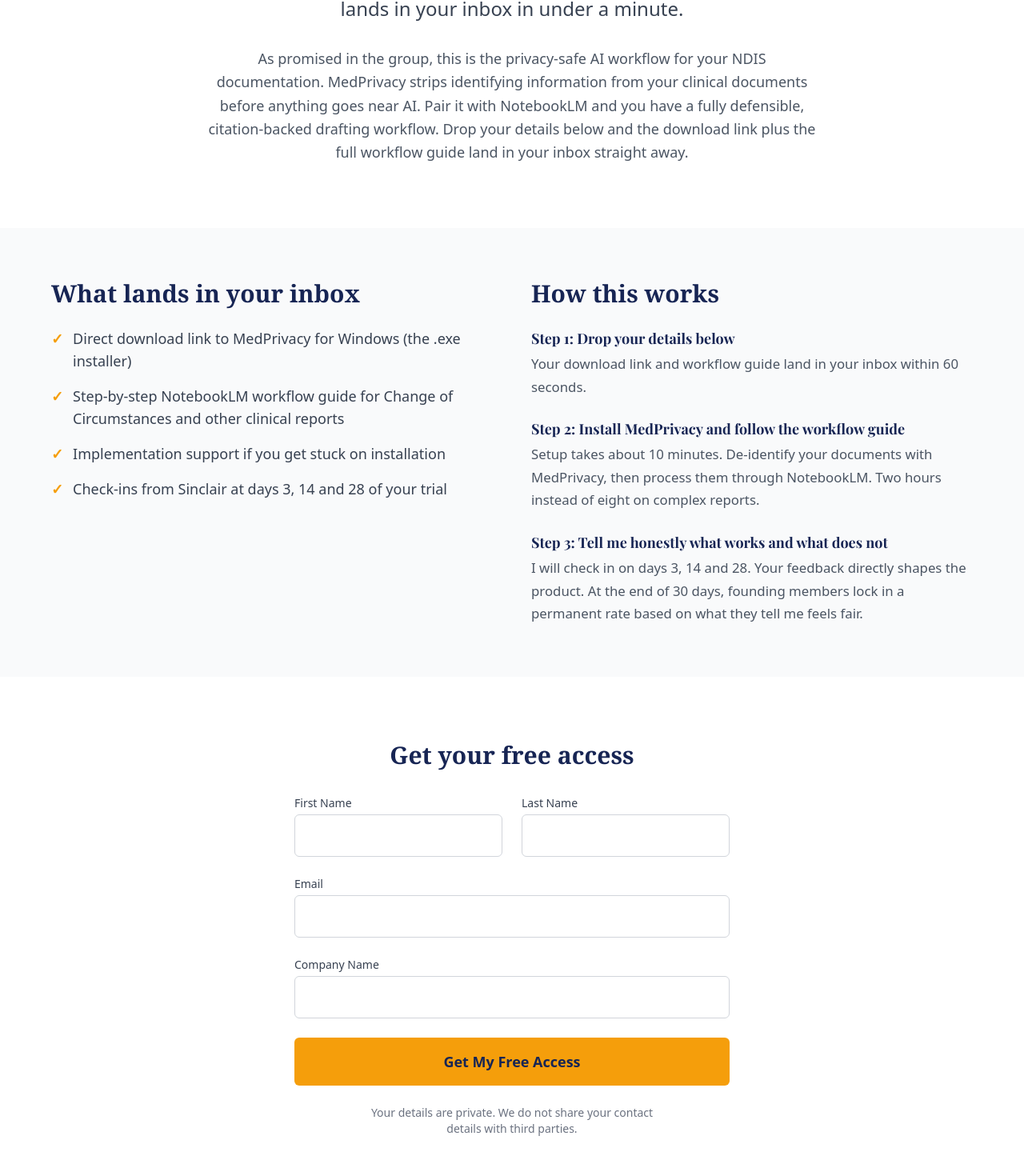
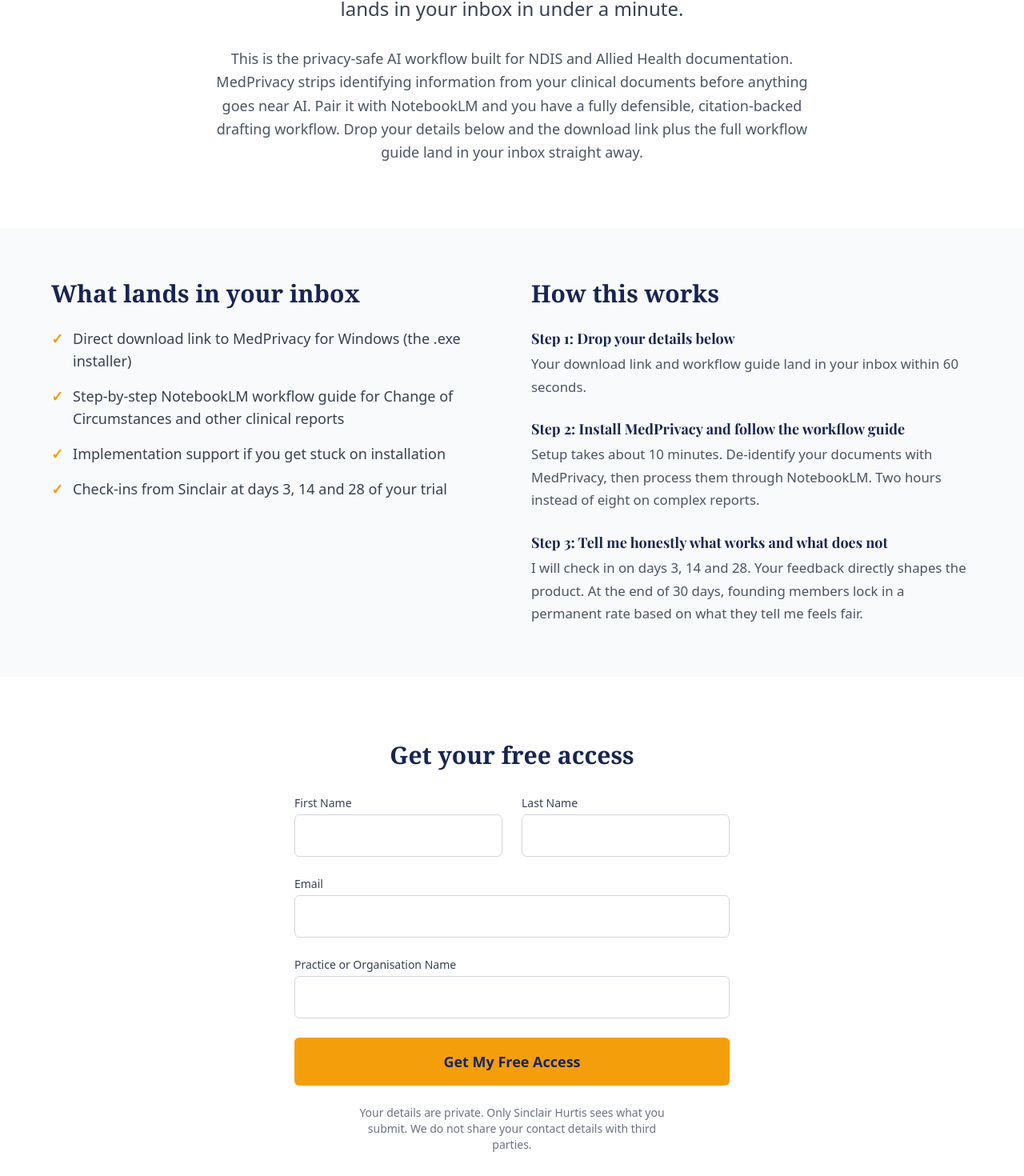
Before and after one commit to shurtis-0601/medprivacy, a Next.js app: page /founding-members in a window 1280 px wide. Shown: the part 313-1783 px from the top of the page at 80% size. Built offline with nearby package versions, Linux system fonts and the light colour scheme.

Commit message:
Update page.tsx

```diff
--- a/app/founding-members/page.tsx
+++ b/app/founding-members/page.tsx
@@ -18,7 +18,7 @@
             Free 30-day MedPrivacy trial for the Founding 100. Your download lands in your inbox in under a minute.
           </p>
           <p className="text-lg text-gray-600 max-w-3xl mx-auto leading-relaxed">
-            As promised in the group, this is the privacy-safe AI workflow for your NDIS documentation. MedPrivacy strips identifying information from your clinical documents before anything goes near AI. Pair it with NotebookLM and you have a fully defensible, citation-backed drafting workflow. Drop your details below and the download link plus the full workflow guide land in your inbox straight away.
+            This is the privacy-safe AI workflow built for NDIS and Allied Health documentation. MedPrivacy strips identifying information from your clinical documents before anything goes near AI. Pair it with NotebookLM and you have a fully defensible, citation-backed drafting workflow. Drop your details below and the download link plus the full workflow guide land in your inbox straight away.
           </p>
         </section>
 
@@ -72,7 +72,6 @@
           <h2 className="font-serif text-3xl text-blue-950 mb-8 font-bold text-center">Get your free access</h2>
 
           <form action="https://bigin.zoho.com.au/crm/WebForm" method="POST" encType="multipart/form-data" className="space-y-6">
-            {/* Fresh Zoho Bigin Security Tokens */}
             <input type="hidden" name="xnQsjsdp" value="af56ed56e18ee8b54aaae9e7df449306e9b4733c2821552fa4f9eaddc679f6df" />
             <input type="hidden" name="zc_gad" id="zc_gad" value="" />
             <input type="hidden" name="xmIwtLD" value="88ea2d73d9b0be1d4f02fe0e4774fc9e8b186e15e6e7a3faa4f959ce62ab97aa43faa828243e35dbb7c6708393151b86" />
@@ -97,8 +96,7 @@
             </div>
 
             <div>
-              <label htmlFor="Company" className="block text-sm font-medium text-gray-700 mb-1">Company Name</label>
-              {/* This is the strict database mapping required by Zoho */}
+              <label htmlFor="Company" className="block text-sm font-medium text-gray-700 mb-1">Practice or Organisation Name</label>
               <input required type="text" id="Company" name="Accounts.Account Name" maxLength={200} className="w-full px-4 py-3 border border-gray-300 rounded-md focus:ring-2 focus:ring-blue-950 focus:border-blue-950 outline-none transition-colors" />
             </div>
 
@@ -111,7 +109,7 @@
           </form>
 
           <p className="text-center text-sm text-gray-500 mt-6 max-w-sm mx-auto">
-            Your details are private. We do not share your contact details with third parties.
+            Your details are private. Only Sinclair Hurtis sees what you submit. We do not share your contact details with third parties.
           </p>
         </section>
       </main>
```
